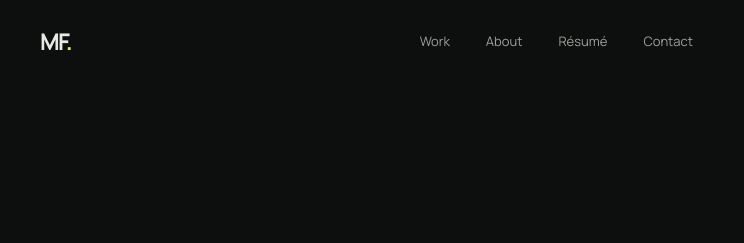
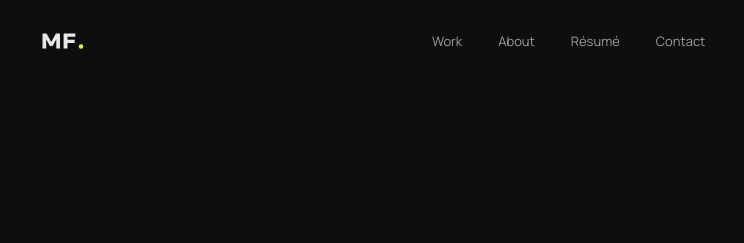
Before and after one commit to mustafamjf/mustafamjf.github.io, a website built with Vite: page index.html in a window 1280 px wide. Shown: the top 243 px of the page, 24-768 px from the left. Built offline with nearby package versions, Linux system fonts and the light colour scheme; a web font is replaced by a local one.

Commit message:
Add MF branding and update deployment

```diff
--- a/index.html
+++ b/index.html
@@ -5,6 +5,7 @@
     <meta name="viewport" content="width=device-width, initial-scale=1.0" />
     <meta name="description" content="Mustafa Fayed is a freelance web and Flutter developer building e-commerce websites, business platforms, and cross-platform mobile apps." />
     <meta name="theme-color" content="#0d0f0e" />
+    <link rel="icon" href="/favicon.svg" type="image/svg+xml" />
     <title>Mustafa Fayed — Web & Flutter Developer</title>
     <link rel="preconnect" href="https://fonts.googleapis.com" />
     <link rel="preconnect" href="https://fonts.gstatic.com" crossorigin />
--- a/src/main.js
+++ b/src/main.js
@@ -74,7 +74,7 @@
 
 document.querySelector('#app').innerHTML = `
   <header class="site-header">
-    <a class="logo" href="#top" aria-label="Mustafa Fayed, home">MF<span>.</span></a>
+    <a class="logo" href="#top" aria-label="Mustafa Fayed, home"><img src="/mf-logo.svg" alt="" /></a>
     <nav aria-label="Primary navigation">
       <a href="#work">Work</a>
       <a href="#about">About</a>
--- a/src/styles.css
+++ b/src/styles.css
@@ -21,8 +21,8 @@
 }
 .site-header.scrolled { background: rgba(13, 15, 14, .86); backdrop-filter: blur(18px); }
 .site-header.hidden { transform: translateY(-100%); }
-.logo { font-size: 23px; font-weight: 700; letter-spacing: -.07em; }
-.logo span { color: var(--acid); }
+.logo { display: block; width: 56px; height: 28px; }
+.logo img { display: block; width: 100%; height: 100%; object-fit: contain; object-position: left center; }
 nav { display: flex; gap: 36px; font-size: 13px; }
 nav a, .contact-meta a { color: var(--muted); transition: color .2s; }
 nav a:hover, .contact-meta a:hover { color: var(--ink); }
```
Also changed, not shown: .github/workflows/deploy.yml, public/favicon.svg (added), public/mf-logo.svg (added).
